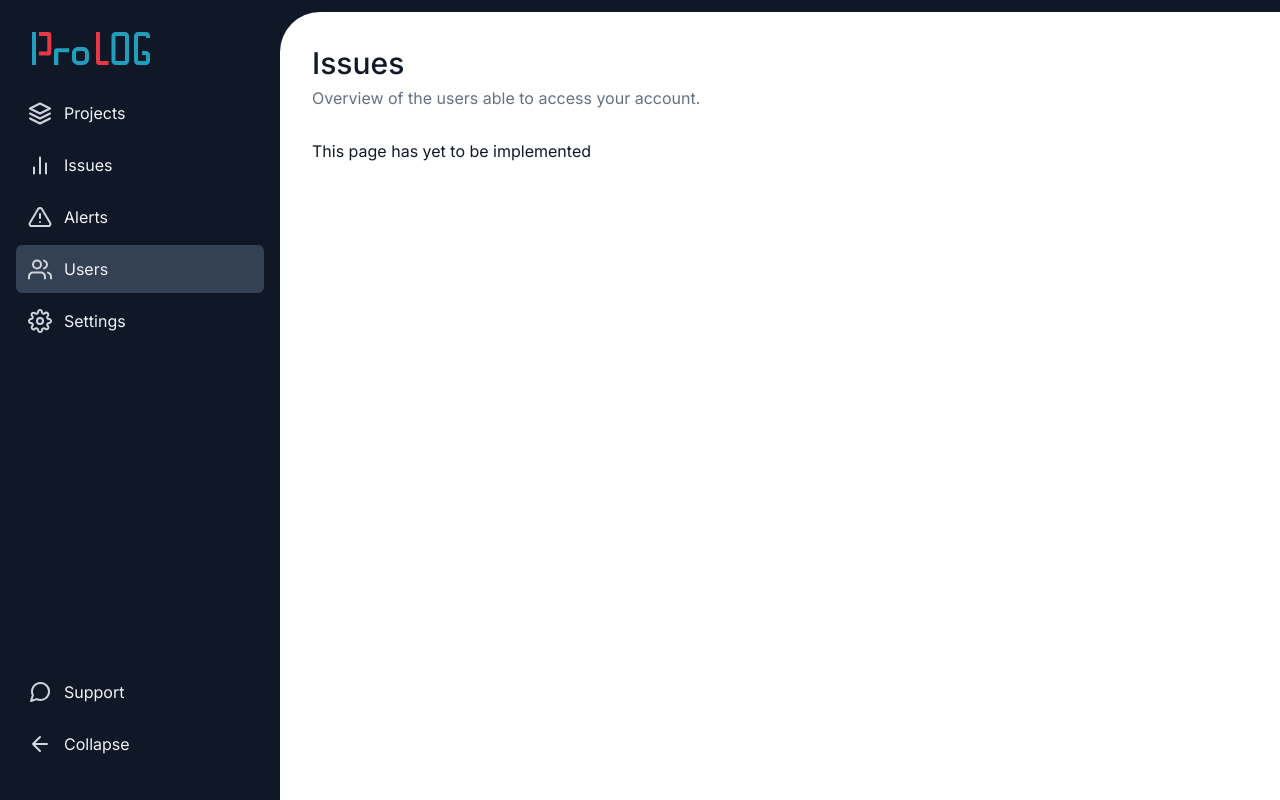
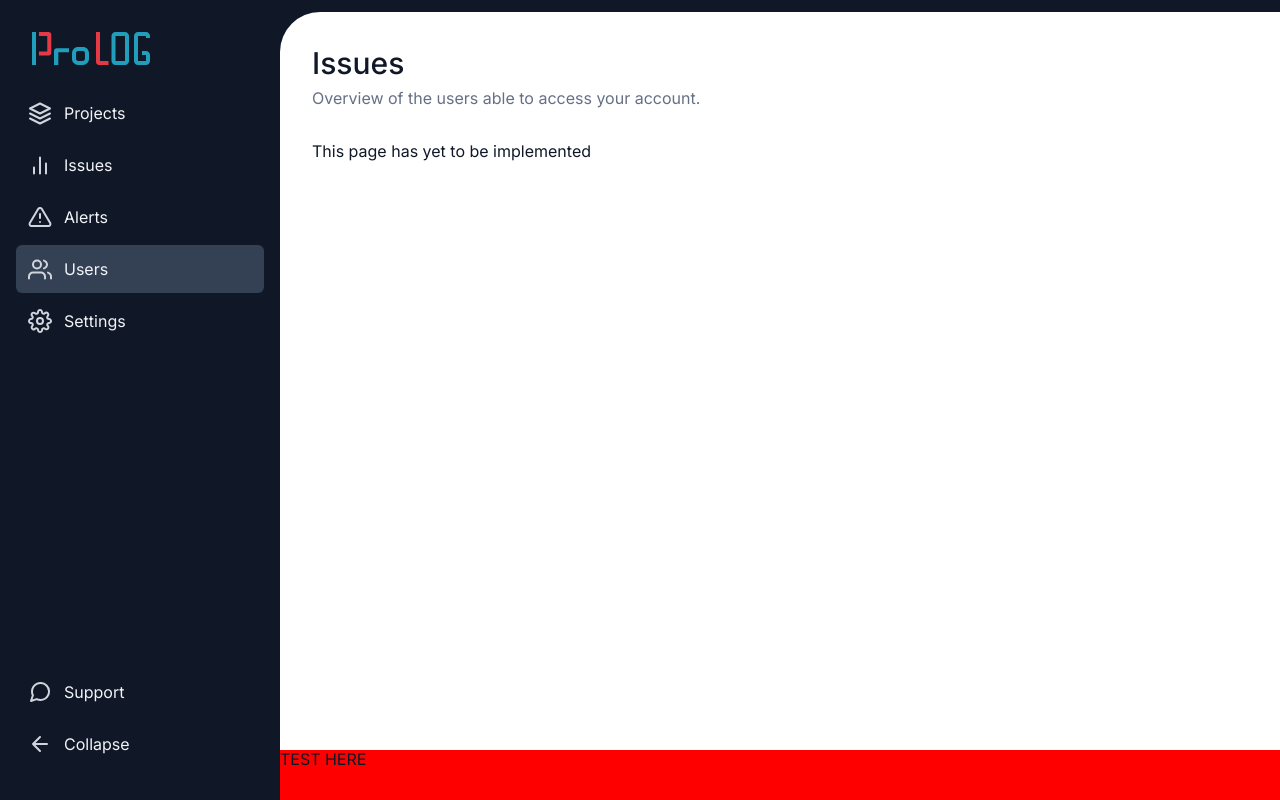
Before and after one commit to profydev/prolog-app-arochat9, a Next.js app: page /dashboard/users in a window 1280 px wide. Built offline with nearby package versions, Linux system fonts and the light colour scheme.

Commit message:
chore: Update page-container module and component

```diff
--- a/features/layout/page-container/page-container.module.scss
+++ b/features/layout/page-container/page-container.module.scss
@@ -16,20 +16,35 @@
 
 .main {
   flex: 1;
+
+  // display: flex;
+  // flex-direction: column;
 }
 
+$footer-height: 50px;
+
 .contentContainer {
-  min-height: calc(100vh - 2 * space.$s8 - misc.$header-height);
+  // flex: 1;
+  min-height: calc(
+    100vh - 2 * space.$s8 - misc.$header-height - $footer-height
+  );
   margin-top: misc.$header-height;
   padding: space.$s8 space.$s3;
   background: white;
 
   @media (min-width: breakpoint.$desktop) {
-    min-height: calc(100vh - space.$s3 - 2 * space.$s8);
+    min-height: calc(100vh - space.$s3 - 2 * space.$s8 - $footer-height);
     margin-top: space.$s3;
     padding: space.$s8;
     border-top-left-radius: space.$s10;
   }
+
+  overflow: auto;
+}
+
+.footer {
+  height: $footer-height;
+  background-color: red;
 }
 
 .title {
--- a/features/layout/page-container/page-container.tsx
+++ b/features/layout/page-container/page-container.tsx
@@ -26,6 +26,7 @@ export function PageContainer({ children, title, info }: PageContainerProps) {
           <div className={styles.info}>{info}</div>
           {children}
         </div>
+        <div className={styles.footer}>TEST HERE</div>
       </main>
     </div>
   );
```
